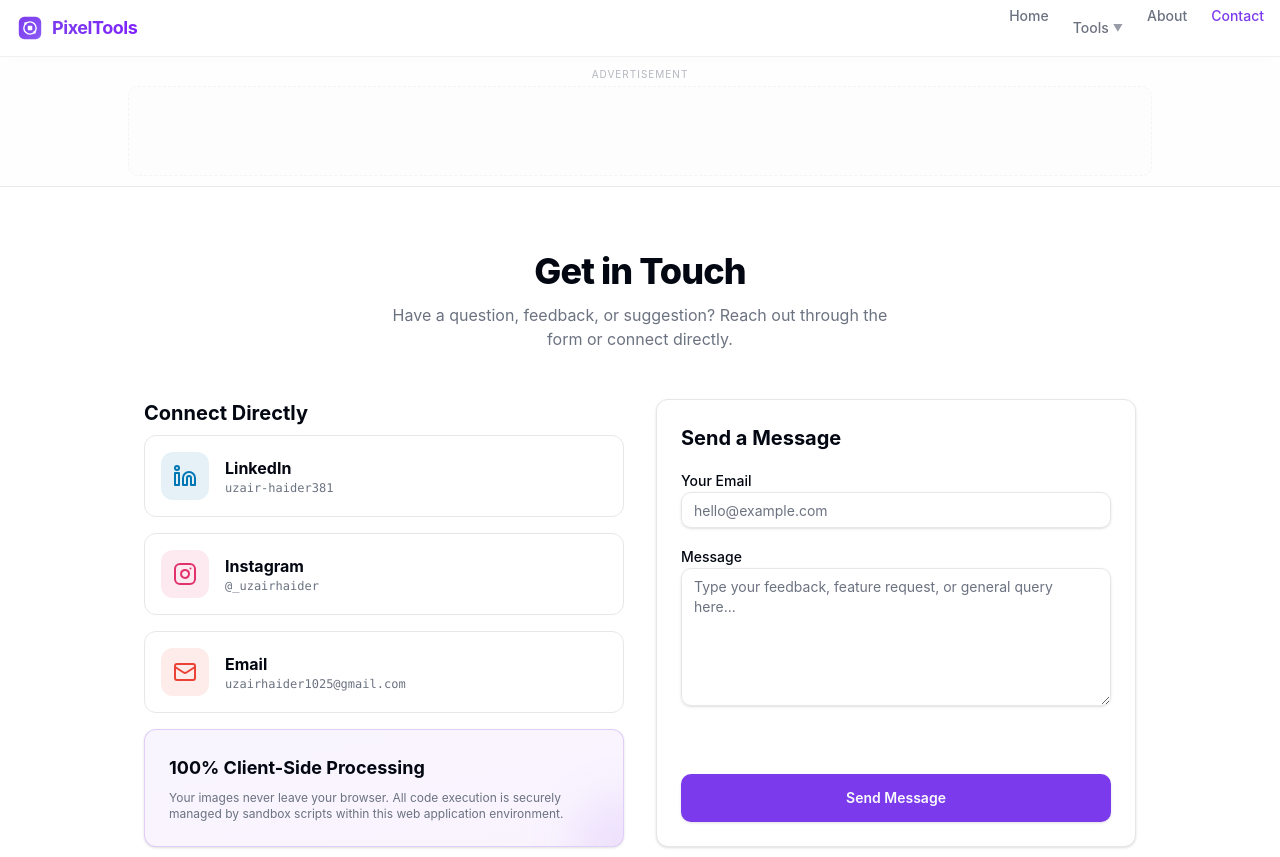
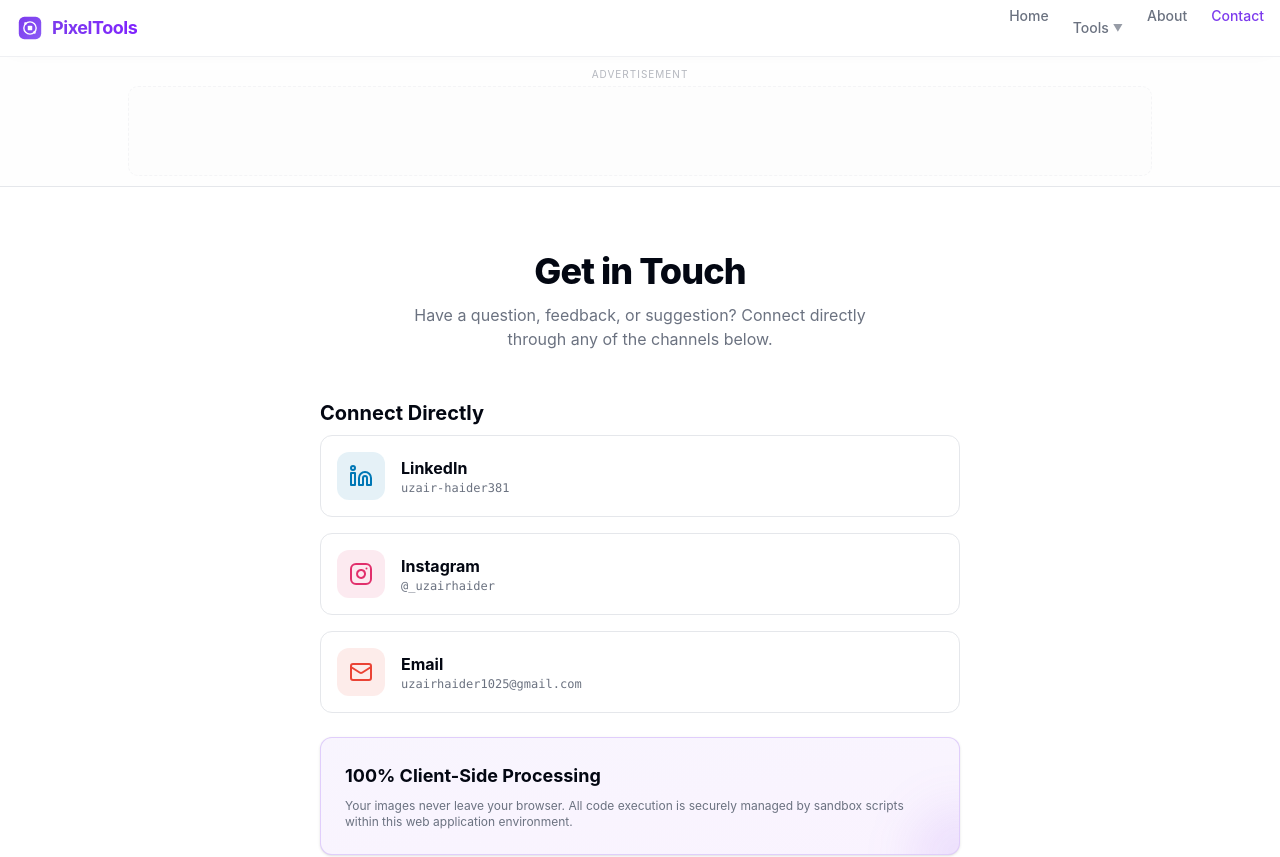
Before and after one commit to uzairhaider381/pixeltools, a React (Vite) app: page /contact in a window 1280 px wide. Shown: the top 857 px of the page. Built offline with nearby package versions, Linux system fonts and the light colour scheme.

Commit message:
Remove Send a Message contact form section

```diff
--- a/src/pages/contact.tsx
+++ b/src/pages/contact.tsx
@@ -1,12 +1,8 @@
-import React, { useState } from "react";
+import React from "react";
 import Layout from "@/components/Layout";
 import { Card } from "@/components/ui/card";
-import { Button } from "@/components/ui/button";
-import { Input } from "@/components/ui/input";
-import { Label } from "@/components/ui/label";
-import { Mail, Send } from "lucide-react";
+import { Mail } from "lucide-react";
 
-// Inline SVG components to ensure compatibility regardless of local lucide-react package version
 const LinkedinIcon = (props: React.SVGProps<SVGSVGElement>) => (
   <svg
     xmlns="http://www.w3.org/2000/svg"
@@ -46,17 +42,6 @@
 );
 
 export default function ContactPage() {
-  const [submitted, setSubmitted] = useState(false);
-  const [email, setEmail] = useState("");
-  const [msg, setMsg] = useState("");
-
-  const handleSubmit = (e: React.FormEvent) => {
-    e.preventDefault();
-    if (email && msg) {
-      setSubmitted(true);
-    }
-  };
-
   const socials = [
     {
       name: "LinkedIn",
@@ -64,7 +49,7 @@
       icon: LinkedinIcon,
       color: "hover:bg-[#0077b5]/10 hover:border-[#0077b5]/30 hover:text-[#0077b5]",
       iconBg: "bg-[#0077b5]/10 text-[#0077b5]",
-      detail: "uzair-haider381"
+      detail: "uzair-haider381",
     },
     {
       name: "Instagram",
@@ -72,7 +57,7 @@
       icon: InstagramIcon,
       color: "hover:bg-[#e1306c]/10 hover:border-[#e1306c]/30 hover:text-[#e1306c]",
       iconBg: "bg-[#e1306c]/10 text-[#e1306c]",
-      detail: "@_uzairhaider"
+      detail: "@_uzairhaider",
     },
     {
       name: "Email",
@@ -80,23 +65,22 @@
       icon: Mail,
       color: "hover:bg-[#ea4335]/10 hover:border-[#ea4335]/30 hover:text-[#ea4335]",
       iconBg: "bg-[#ea4335]/10 text-[#ea4335]",
-      detail: "uzairhaider1025@gmail.com"
-    }
+      detail: "uzairhaider1025@gmail.com",
+    },
   ];
 
   return (
     <Layout>
-      <div className="container mx-auto px-4 py-16 max-w-5xl">
+      <div className="container mx-auto px-4 py-16 max-w-2xl">
         <div className="text-center mb-12">
           <h1 className="text-4xl font-extrabold tracking-tight mb-3">Get in Touch</h1>
           <p className="text-muted-foreground max-w-lg mx-auto">
-            Have a question, feedback, or suggestion? Reach out through the form or connect directly.
+            Have a question, feedback, or suggestion? Connect directly through any of the channels below.
           </p>
         </div>
 
-        <div className="grid grid-cols-1 md:grid-cols-2 gap-8 items-stretch">
-          {/* Left: Contact Info / Socials */}
-          <div className="flex flex-col gap-4 justify-between h-full">
+        <div className="flex flex-col gap-6">
+          {/* Social Links */}
           <div className="space-y-4">
             <h2 className="text-xl font-bold mb-2">Connect Directly</h2>
             <div className="flex flex-col gap-4">
@@ -126,8 +110,8 @@
             </div>
           </div>
 
-            {/* Ambient visual card */}
-            <Card className="p-6 bg-gradient-to-br from-primary/5 to-purple-600/5 border-primary/20 flex flex-col gap-2 relative overflow-hidden mt-6 md:mt-0">
+          {/* Ambient info card */}
+          <Card className="p-6 bg-gradient-to-br from-primary/5 to-purple-600/5 border-primary/20 flex flex-col gap-2 relative overflow-hidden">
             <div className="absolute -right-12 -bottom-12 w-24 h-24 rounded-full bg-primary/10 blur-xl pointer-events-none" />
             <h3 className="font-bold text-lg text-foreground">100% Client-Side Processing</h3>
             <p className="text-xs text-muted-foreground">
@@ -135,54 +119,6 @@
             </p>
           </Card>
         </div>
-
-          {/* Right: Contact Form */}
-          <Card className="p-6 flex flex-col justify-between">
-            {submitted ? (
-              <div className="text-center py-16 flex flex-col items-center justify-center h-full">
-                <div className="w-12 h-12 rounded-full bg-primary/10 text-primary flex items-center justify-center mb-4 animate-bounce">
-                  <Send size={24} />
-                </div>
-                <div className="text-xl font-bold text-primary mb-2">Message Sent!</div>
-                <p className="text-sm text-muted-foreground max-w-xs">
-                  Thank you for reaching out. We will read your message and reply as soon as possible.
-                </p>
-              </div>
-            ) : (
-              <form onSubmit={handleSubmit} className="space-y-5 h-full flex flex-col justify-between">
-                <div className="space-y-4">
-                  <h2 className="text-xl font-bold">Send a Message</h2>
-                  <div className="space-y-1.5">
-                    <Label htmlFor="email">Your Email</Label>
-                    <Input
-                      id="email"
-                      type="email"
-                      placeholder="hello@example.com"
-                      value={email}
-                      onChange={(e) => setEmail(e.target.value)}
-                      required
-                    />
-                  </div>
-                  <div className="space-y-1.5">
-                    <Label htmlFor="message">Message</Label>
-                    <textarea
-                      id="message"
-                      required
-                      rows={6}
-                      value={msg}
-                      onChange={(e) => setMsg(e.target.value)}
-                      className="flex w-full rounded-md border border-input bg-transparent px-3 py-2 text-sm shadow-sm transition-colors placeholder:text-muted-foreground focus-visible:outline-none focus-visible:ring-1 focus-visible:ring-ring"
-                      placeholder="Type your feedback, feature request, or general query here..."
-                    />
-                  </div>
-                </div>
-                <Button type="submit" className="w-full font-semibold mt-4 py-6 text-base">
-                  Send Message
-                </Button>
-              </form>
-            )}
-          </Card>
-        </div>
       </div>
     </Layout>
   );
```
Lines whose indentation alone changed are shown as unchanged.
